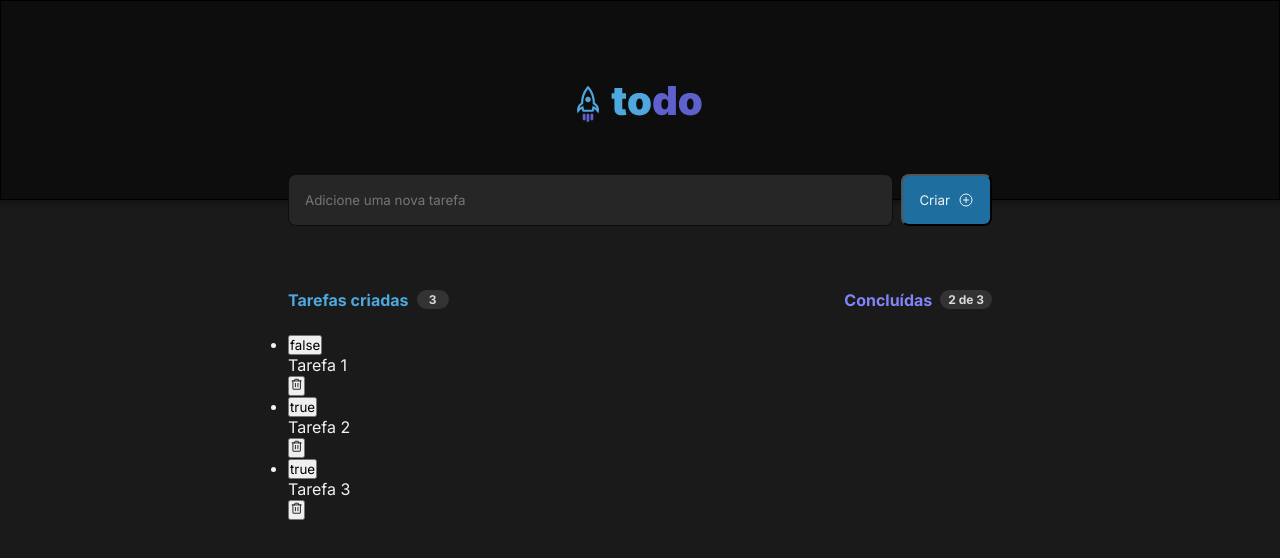
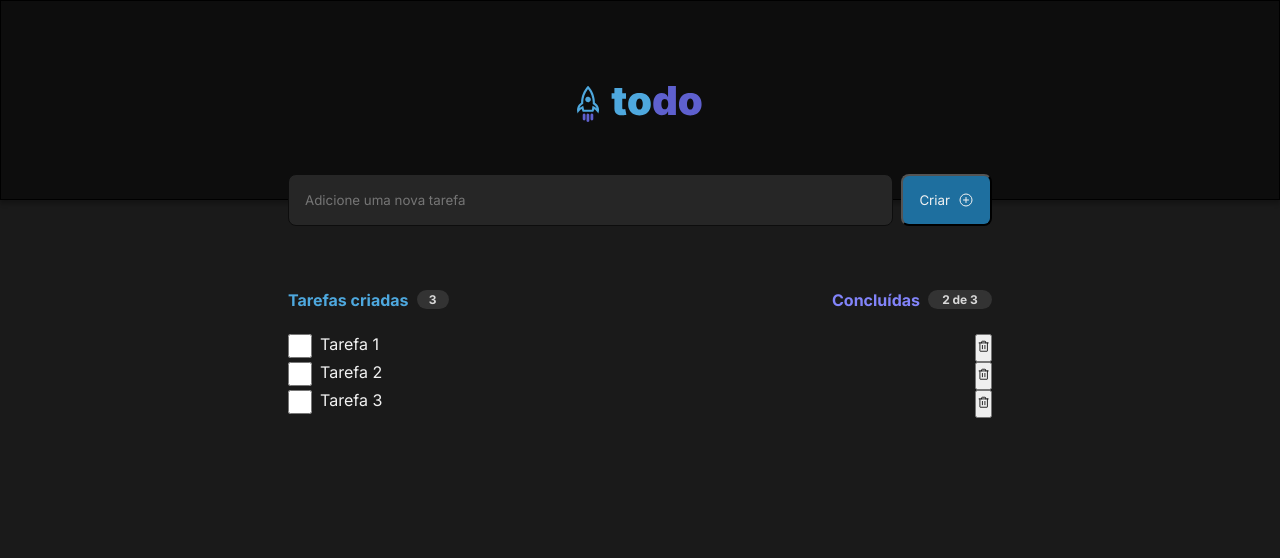
Before and after one commit to jthanlopes/todo-list, a React (Vite) app: page / in a window 1280 px wide. Shown: the top 558 px of the page. Built offline with nearby package versions, Linux system fonts and the light colour scheme.

Commit message:
refactor: ajustes de estrutura e estilização

```diff
--- a/src/components/Tasks.module.css
+++ b/src/components/Tasks.module.css
@@ -1,3 +1,4 @@
+/* Início da estilização do form para inserção de tasks */
 .addTasks {
   display: flex;
   gap: 0.5rem;
@@ -38,9 +39,12 @@
 .addTasks button:hover {
   background-color: var(--blue);
 }
+/* Fim da estilização do form para inserção de tasks */
 
+/* Início da estilização do todo list */
 .todoList {
   margin-top: 4rem;
+  margin-bottom: 4rem;
 }
 
 .todoList header {
@@ -86,3 +90,29 @@
   color: var(--purple);
   font-weight: 700;
 }
+
+.resumeTasks .completedTasks span {
+  min-width: 4rem;
+}
+
+.todoList ul {
+  list-style: none;
+}
+
+.todoList ul li {
+  display: flex;
+  gap: 0.5rem;
+}
+
+.todoList ul li input {
+  width: 1.5rem;
+  height: 1.5rem;
+  background-color: transparent;
+  border-radius: 999px;
+  border: 1px solid var(--blue);
+}
+
+.todoList ul li p {
+  flex-grow: 1;
+}
+/* Fim da estilização do todo list */
--- a/src/components/Tasks.tsx
+++ b/src/components/Tasks.tsx
@@ -1,4 +1,4 @@
-import { useEffect, useState } from 'react';
+import { FormEvent, useState } from 'react';
 import { PlusCircle, Trash } from 'phosphor-react';
 import { v4 as uuidv4 } from 'uuid';
 
@@ -63,7 +63,7 @@ export function Tasks() {
 
   return (
     <main className={styles.tasks}>
-      <div className={styles.addTasks}>
+      <form className={styles.addTasks} onSubmit={(e: FormEvent) => e.preventDefault()}>
         <input
           type="text"
           placeholder="Adicione uma nova tarefa"
@@ -72,12 +72,13 @@ export function Tasks() {
         />
 
         <button
+          type="button"
           onClick={handleAddTask}
         >
           Criar
           <PlusCircle size={16}/>
         </button>
-      </div>
+      </form>
 
       <section className={styles.todoList}>
         <header className={styles.resumeTasks}>
@@ -98,7 +99,10 @@ export function Tasks() {
             tasks.map(task => {
               return (
                 <li key={task.id}>
-                  <button onClick={() => handleCompleteTask(task.id)}>{task.isCompleted.toString()}</button>
+                  <label htmlFor="task-completed">
+                    <input id="task-completed" type="checkbox" onClick={() => handleCompleteTask(task.id)}></input>
+                    <span className={styles.checkmark}></span>
+                  </label>
                   <p>{task.content}</p>
                   <button title="Deletar tarefa" onClick={() => handleDeleteTask(task.id)}>
                     <Trash />
```
